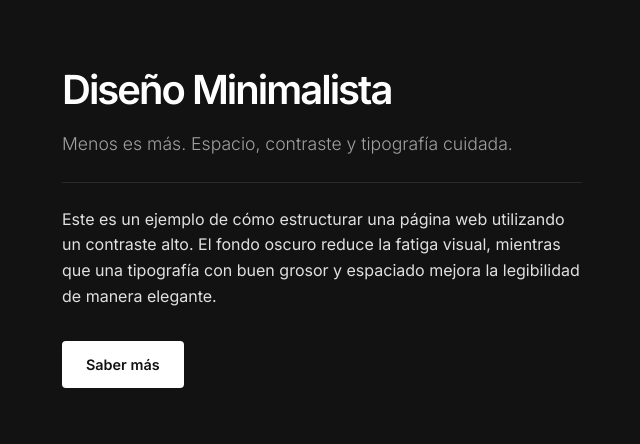
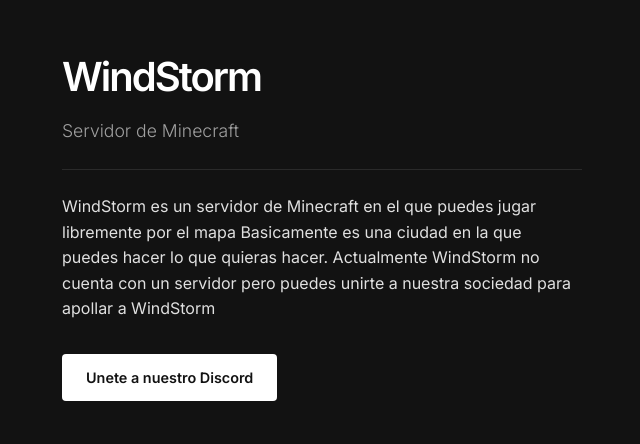
Before and after one commit to Criss9raMC/windstorm, a plain HTML site: page index.html in a window 1280 px wide. Shown: the part 177-621 px from the top of the page, without its empty margins (318-958 px from the left). Drawn offline with Linux system fonts and the light colour scheme.

Commit message:
Update index.html
Working testing V1.1

```diff
--- a/index.html
+++ b/index.html
@@ -3,7 +3,7 @@
 <head>
     <meta charset="UTF-8">
     <meta name="viewport" content="width=device-width, initial-scale=1.0">
-    <title>Mi Sitio Minimalista</title>
+    <title>WindStorm</title>
     <link rel="preconnect" href="https://fonts.googleapis.com">
     <link rel="preconnect" href="https://fonts.gstatic.com" crossorigin>
     <link href="https://fonts.googleapis.com/css2?family=Inter:wght@300;400;600&display=swap" rel="stylesheet">
@@ -12,18 +12,19 @@
 <body>
 
     <div class="contenedor">
-        <h1>Diseño Minimalista</h1>
-        <p class="subtitulo">Menos es más. Espacio, contraste y tipografía cuidada.</p>
+        <h1>WindStorm</h1>
+        <p class="subtitulo">Servidor de Minecraft</p>
 
         <hr class="linea-divisoria">
 
         <p class="texto-principal">
-            Este es un ejemplo de cómo estructurar una página web utilizando un contraste alto.
-            El fondo oscuro reduce la fatiga visual, mientras que una tipografía con buen grosor y espaciado
-            mejora la legibilidad de manera elegante.
+            WindStorm es un servidor de Minecraft en el que puedes jugar libremente por el mapa
+            Basicamente es una ciudad en la que puedes hacer lo que quieras hacer.
+            Actualmente WindStorm no cuenta con un servidor pero puedes unirte a nuestra sociedad
+            para apollar a WindStorm
         </p>
 
-        <a href="#" class="boton-accion">Saber más</a>
+        <a href=" https://discord.gg/qnxMMkYfgz" class="boton-accion">Unete a nuestro Discord</a>
     </div>
 
 </body>
```
